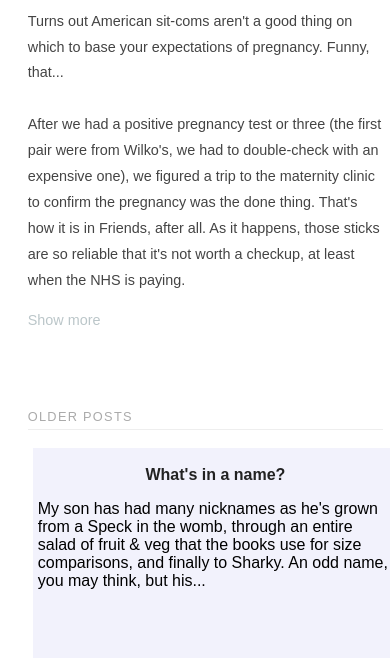
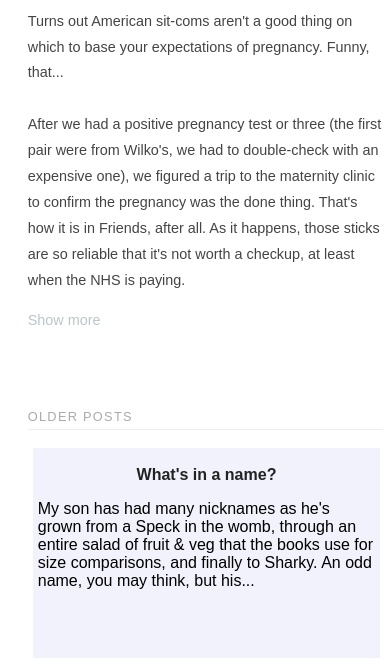
Before and after one commit to RaisingSharky/RaisingSharky, a plain HTML site: page pages/blog.html in a window 390 px wide. Shown: the part 1159-1825 px from the top of the page. Drawn offline with Linux system fonts and the light colour scheme.

Commit message:
Amend mobile layout of 'old posts' section
'Old post' link divs were extending beyond the right edge of the screen, corrected by limiting parent's width to 95%

```diff
--- a/css/layout.css
+++ b/css/layout.css
@@ -320,7 +320,6 @@ body {
 
 /* OLDER POSTS LINKS */
 .old-post {
-    width: 100%;
     height: 200px;
     vertical-align: middle;
 }
@@ -477,7 +476,7 @@ body {
     }
 
     .old-post div {
-    width: 100%;
+    width: 95%;
     margin-top: 10px;
     margin-right: 5px;
     }
```
